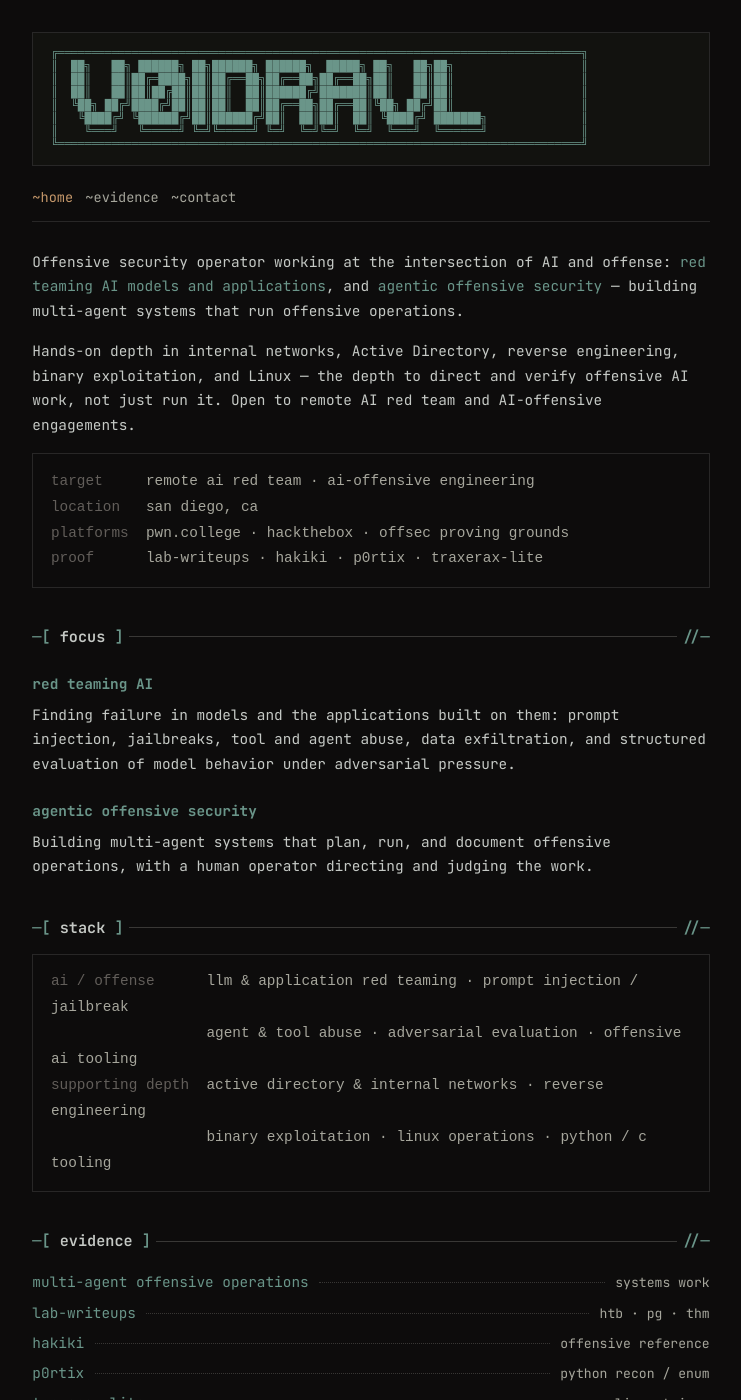
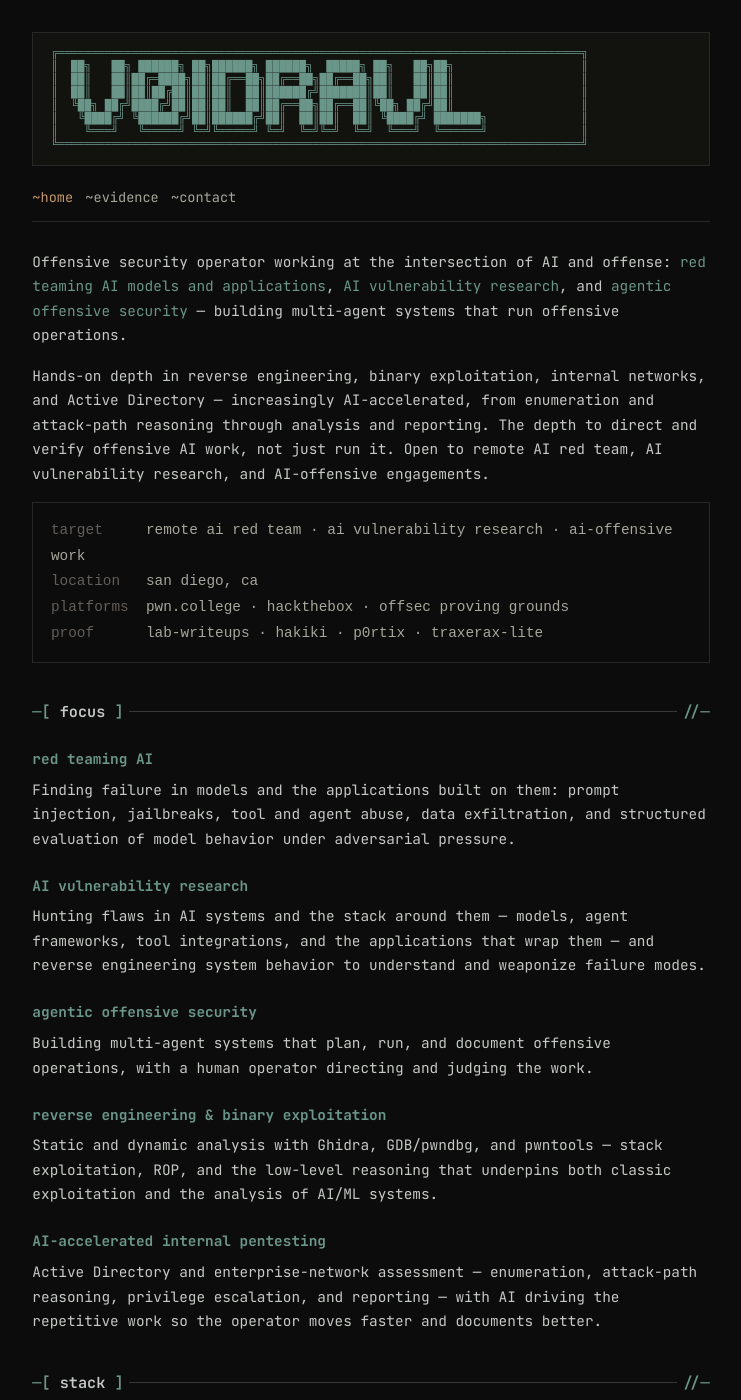
Before and after one commit to v0idravl/whoami, a Jekyll site: the page built from index.html, in a window 1280 px wide and 1400 px high. Shown: the whole window, without its empty margins (269-1010 px from the left). Built offline with Jekyll 4.4.1, drawn with Linux system fonts in a browser that asks for light colours; some of the changed text lies outside the part shown.

Commit message:
content: expand thesis — AI vuln research, RE pillar, AI-accelerated internal pentest

```diff
--- a/index.html
+++ b/index.html
@@ -1,24 +1,27 @@
 ---
 layout: default
 title: "v0idravl // whoami"
-description: "Offensive security operator — AI red teaming of models and applications, and agentic offensive security."
+description: "Offensive security operator — AI red teaming, AI vulnerability research, agentic offensive security, reverse engineering, and AI-accelerated internal penetration testing."
 nav: home
 ---
 
 <p class="lead">
 Offensive security operator working at the intersection of AI and offense:
-<span class="accent">red teaming AI models and applications</span>, and
+<span class="accent">red teaming AI models and applications</span>,
+<span class="accent">AI vulnerability research</span>, and
 <span class="accent">agentic offensive security</span> — building multi-agent
 systems that run offensive operations.
 </p>
 
 <p>
-Hands-on depth in internal networks, Active Directory, reverse engineering,
-binary exploitation, and Linux — the depth to direct and verify offensive AI
-work, not just run it. Open to remote AI red team and AI-offensive engagements.
+Hands-on depth in reverse engineering, binary exploitation, internal networks,
+and Active Directory — increasingly AI-accelerated, from enumeration and
+attack-path reasoning through analysis and reporting. The depth to direct and
+verify offensive AI work, not just run it. Open to remote AI red team, AI
+vulnerability research, and AI-offensive engagements.
 </p>
 
-<pre class="kv"><span class="k">target    </span> remote ai red team · ai-offensive engineering
+<pre class="kv"><span class="k">target    </span> remote ai red team · ai vulnerability research · ai-offensive work
 <span class="k">location  </span> san diego, ca
 <span class="k">platforms </span> pwn.college · hackthebox · offsec proving grounds
 <span class="k">proof     </span> lab-writeups · hakiki · p0rtix · traxerax-lite</pre>
@@ -32,18 +35,39 @@ jailbreaks, tool and agent abuse, data exfiltration, and structured evaluation
 of model behavior under adversarial pressure.
 </p>
 
+<h3>AI vulnerability research</h3>
+<p>
+Hunting flaws in AI systems and the stack around them — models, agent
+frameworks, tool integrations, and the applications that wrap them — and
+reverse engineering system behavior to understand and weaponize failure modes.
+</p>
+
 <h3>agentic offensive security</h3>
 <p>
 Building multi-agent systems that plan, run, and document offensive operations,
 with a human operator directing and judging the work.
 </p>
 
+<h3>reverse engineering &amp; binary exploitation</h3>
+<p>
+Static and dynamic analysis with Ghidra, GDB/pwndbg, and pwntools — stack
+exploitation, ROP, and the low-level reasoning that underpins both classic
+exploitation and the analysis of AI/ML systems.
+</p>
+
+<h3>AI-accelerated internal pentesting</h3>
+<p>
+Active Directory and enterprise-network assessment — enumeration, attack-path
+reasoning, privilege escalation, and reporting — with AI driving the repetitive
+work so the operator moves faster and documents better.
+</p>
+
 {% include rule.html label="stack" %}
 
-<pre class="kv"><span class="k">ai / offense     </span> llm &amp; application red teaming · prompt injection / jailbreak
-<span class="k">                 </span> agent &amp; tool abuse · adversarial evaluation · offensive ai tooling
-<span class="k">supporting depth </span> active directory &amp; internal networks · reverse engineering
-<span class="k">                 </span> binary exploitation · linux operations · python / c tooling</pre>
+<pre class="kv"><span class="k">ai offense   </span> llm &amp; application red teaming · prompt injection / jailbreak
+<span class="k">             </span> agent &amp; tool abuse · adversarial evaluation · ai vulnerability research
+<span class="k">offensive    </span> active directory &amp; internal networks · reverse engineering
+<span class="k">engineering  </span> binary exploitation · offensive ai tooling · python / c · linux</pre>
 
 {% include rule.html label="evidence" %}
 
```
Also changed, not shown: contact.html (+8 -6 lines), projects.html (+12 -4 lines).
